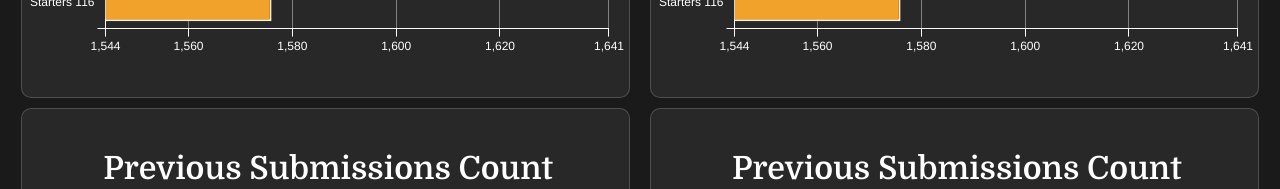
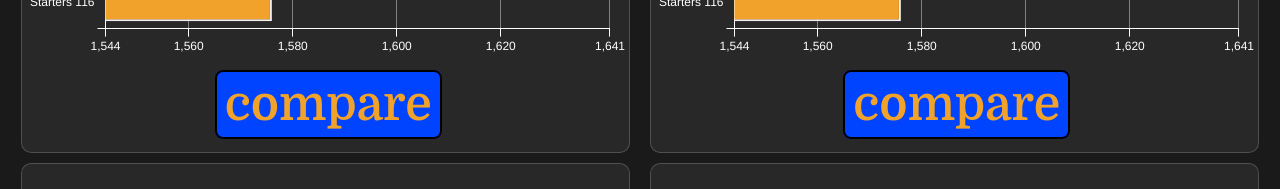
Before and after one commit to akashh369/CPUnified-client, a React (Create React App) app: page /codechef-compare in a window 1280 px wide. Shown: the part 696-885 px from the top of the page. Built offline with nearby package versions, Linux system fonts and the light colour scheme.

Commit message:
changed to leetcode theme

```diff
--- a/src/Components/ContestInfo/ContestInfo.css
+++ b/src/Components/ContestInfo/ContestInfo.css
@@ -1,5 +1,5 @@
 .contest-info-container {
-    height: 450px;
+    /* height: 450px; */
     /* background-color: var(--secondary-color); */
     margin: 10px;
     width: 47vw;
@@ -17,3 +17,26 @@
 .bar-graph {
     padding-top: 10px;
 }
+
+.compare-button {
+    /* height: 100px;
+    width: 100px; */
+    text-align: center;
+    margin: 20px auto;
+    a {
+        border: 2px black solid ;
+        border-radius:8px;
+        padding: 5px 8px;
+        color: var(--text-color-secondary);
+        background-color: rgb(0, 68, 255);
+        font-family: 'Domine', serif;
+        font-size: 3rem;
+    }
+
+    a:hover {
+        color: var(--text-color-primary);
+        background-color: black;
+
+    }
+    /* background-color: red; */
+}
--- a/src/Components/ContestInfo/ContestInfo.js
+++ b/src/Components/ContestInfo/ContestInfo.js
@@ -136,6 +136,9 @@ function ContestInfo(props) {
                 <h1>Rating Graph</h1>
                 <div className="bar-graph">
                     <Bar options={options} data={data} />
+                <div className="compare-button">
+                    <a href="">compare</a>
+                </div>
                 </div>
             </div>
         </>
```
